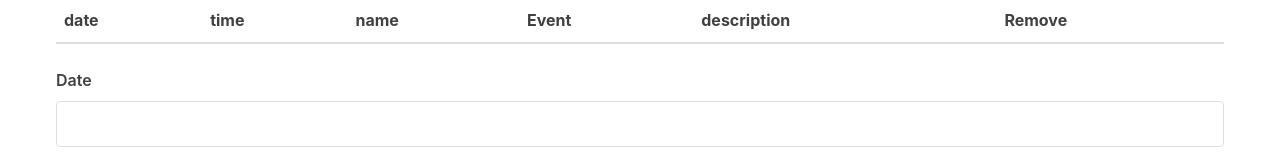
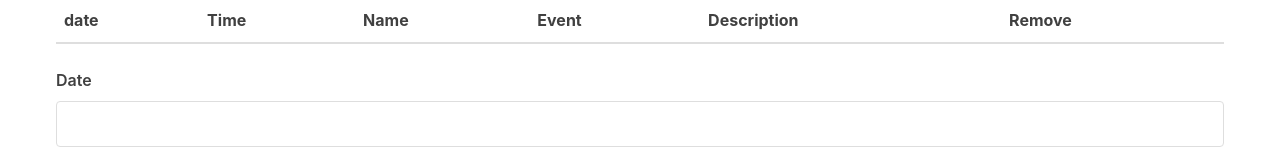
Before and after one commit to ewong128/underoneroof, a React (Vite) app in the folder packages/react-frontend/: page / in a window 1280 px wide. Shown: the top 160 px of the page. Built offline with nearby package versions, Linux system fonts and the light colour scheme.

Commit message:
Made changes to the filenames

```diff
--- a/packages/react-frontend/src/EventForm.jsx
+++ b/packages/react-frontend/src/EventForm.jsx
@@ -1,12 +1,12 @@
 import React, { useState } from "react";
 
-function Form(props) {
+function EventForm(props) {
   const [person, setPerson] = useState({
     date: "",
-	time: "",
-    name: "",
+	Time: "",
+    Name: "",
     Event: "",
-	description: "",
+	Description: "",
   });
 
   function handleChange(event) {
@@ -19,7 +19,7 @@ function Form(props) {
 
   function submitForm() {
     props.handleSubmit(person);
-    setPerson({ date: "", time: "", name: "", Event: "" , description: "" });
+    setPerson({ date: "", Time: "", Name: "", Event: "" , Description: "" });
   }
 
   return (
@@ -31,18 +31,18 @@ function Form(props) {
         value={person.date}
         onChange={handleChange}
       />
-	  <label htmlFor="time">Time</label>
+	  <label htmlFor="Time">Time</label>
       <input
         type="text"
-        name="time"
-        value={person.time}
+        name="Time"
+        value={person.Time}
         onChange={handleChange}
       />
-      <label htmlFor="name">Name</label>
+      <label htmlFor="Name">Name</label>
       <input
         type="text"
-        name="name"
-        value={person.name}
+        name="Name"
+        value={person.Name}
         onChange={handleChange}
       />
       <label htmlFor="Event">Event</label>
@@ -52,11 +52,11 @@ function Form(props) {
         value={person.Event}
         onChange={handleChange}
       />
-	   <label htmlFor="description">Description</label>
+	   <label htmlFor="Description">Description</label>
       <input
         type="text"
-        name="description"
-        value={person.description}
+        name="Description"
+        value={person.Description}
         onChange={handleChange}
       />
       <input type="button" value="Add Event" onClick={submitForm} />
@@ -64,4 +64,4 @@ function Form(props) {
   );
 }
 
-export default Form;
+export default EventForm;
--- a/packages/react-frontend/src/EventTable.jsx
+++ b/packages/react-frontend/src/EventTable.jsx
@@ -6,10 +6,10 @@ function TableHeader() {
     <thead>
       <tr>
         <th>date</th>
-		<th>time</th>
-        <th>name</th>
+		<th>Time</th>
+        <th>Name</th>
         <th>Event</th>
-		<th>description</th>
+		<th>Description</th>
         <th>Remove</th>
       </tr>
     </thead>
@@ -21,10 +21,10 @@ function TableBody(props) {
     return(
       <tr key = {index}>
         <td>{row.date}</td>
-		<td>{row.time}</td>
-        <td>{row.name}</td>
+		<td>{row.Time}</td>
+        <td>{row.Name}</td>
         <td>{row.Event}</td>
-		<td>{row.description}</td>
+		<td>{row.Description}</td>
         <td>
           <button onClick={() => props.removeCharacter(index)}>
             Delete
@@ -41,7 +41,7 @@ function TableBody(props) {
   );
 }
 
-function Table(props) {
+function EventTable(props) {
   return (
     <table>
       <TableHeader />
@@ -53,4 +53,4 @@ function Table(props) {
   );
 }
 
-export default Table;
+export default EventTable;
--- a/packages/react-frontend/src/MyApp.jsx
+++ b/packages/react-frontend/src/MyApp.jsx
@@ -1,6 +1,6 @@
 import React, { useState } from "react";
-import Table from "./EventTable";
-import Form from "./EventForm";
+import EventTable from "./EventTable";
+import EventForm from "./EventForm";
 
 function MyApp() {
   const [characters, setCharacters] = useState([]);
@@ -16,11 +16,11 @@ function MyApp() {
 }
   return (
   <div className="container">
-    <Table
+    <EventTable
       characterData={characters}
       removeCharacter={removeOneCharacter}
     />
-  <Form handleSubmit={updateList} />
+  <EventForm handleSubmit={updateList} />
   </div>
 
 );
```
